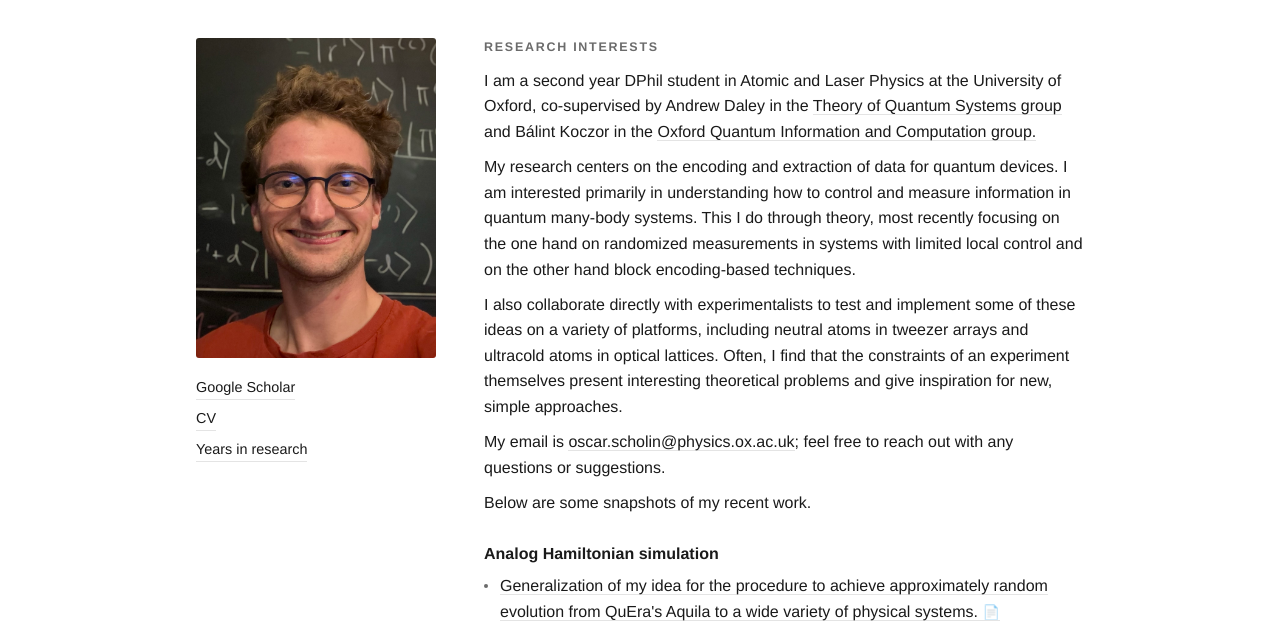
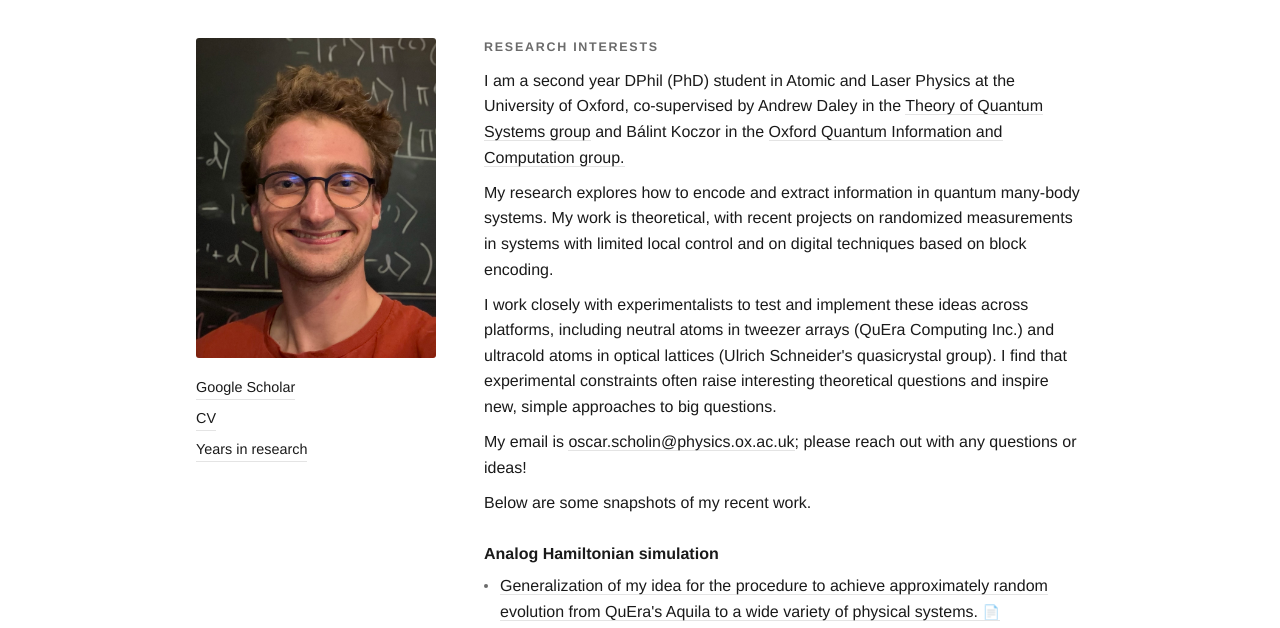
Before and after one commit to oscars47/oscars47.github.io, a plain HTML site: page index.html in a window 1280 px wide. Shown: the part 146-774 px from the top of the page. Drawn offline with Linux system fonts and the light colour scheme.

Commit message:
fixed some language for clarity:

```diff
--- a/index.html
+++ b/index.html
@@ -46,17 +46,17 @@
 
       <h2>Research interests</h2>
       <p>
-        I am a second year DPhil student in Atomic and Laser Physics at the University of Oxford, co-supervised by Andrew Daley in the <a href = "https://www.physics.ox.ac.uk/index%2Ephp/research/group/theory-quantum-systems">Theory of Quantum Systems group</a> and Bálint Koczor in the <a href="https://ox-quant-info.uk/">Oxford Quantum Information and Computation group.</a>
+        I am a second year DPhil (PhD) student in Atomic and Laser Physics at the University of Oxford, co-supervised by Andrew Daley in the <a href = "https://www.physics.ox.ac.uk/index%2Ephp/research/group/theory-quantum-systems">Theory of Quantum Systems group</a> and Bálint Koczor in the <a href="https://ox-quant-info.uk/">Oxford Quantum Information and Computation group.</a>
       </p>
       <p>
-        My research centers on the encoding and extraction of data for quantum devices. I am interested primarily in understanding how to control and measure information in quantum many-body systems. This I do through theory, most recently focusing on the one hand on randomized measurements in systems with limited local control and on the other hand block encoding-based techniques.
-         </p>
-         <p>
-        I also collaborate directly with experimentalists to test and implement some of these ideas on a variety of platforms, including neutral atoms in tweezer arrays and ultracold atoms in optical lattices. Often, I find that the constraints of an experiment themselves present interesting theoretical problems and give inspiration for new, simple approaches.
-         </p>
+  My research explores how to encode and extract information in quantum many-body systems. My work is theoretical, with recent projects on randomized measurements in systems with limited local control and on digital techniques based on block encoding.
+</p>
+<p>
+  I work closely with experimentalists to test and implement these ideas across platforms, including neutral atoms in tweezer arrays (QuEra Computing Inc.) and ultracold atoms in optical lattices (Ulrich Schneider's quasicrystal group). I find that experimental constraints often raise interesting theoretical questions and inspire new, simple approaches to big questions.
+</p>
 
         <p>
-          My email is <a href="mailto:oscar.scholin@physics.ox.ac.uk">oscar.scholin@physics.ox.ac.uk</a>; feel free to reach out with any questions or suggestions.
+          My email is <a href="mailto:oscar.scholin@physics.ox.ac.uk">oscar.scholin@physics.ox.ac.uk</a>; please reach out with any questions or ideas!
         </p>
 
       <p>
```
